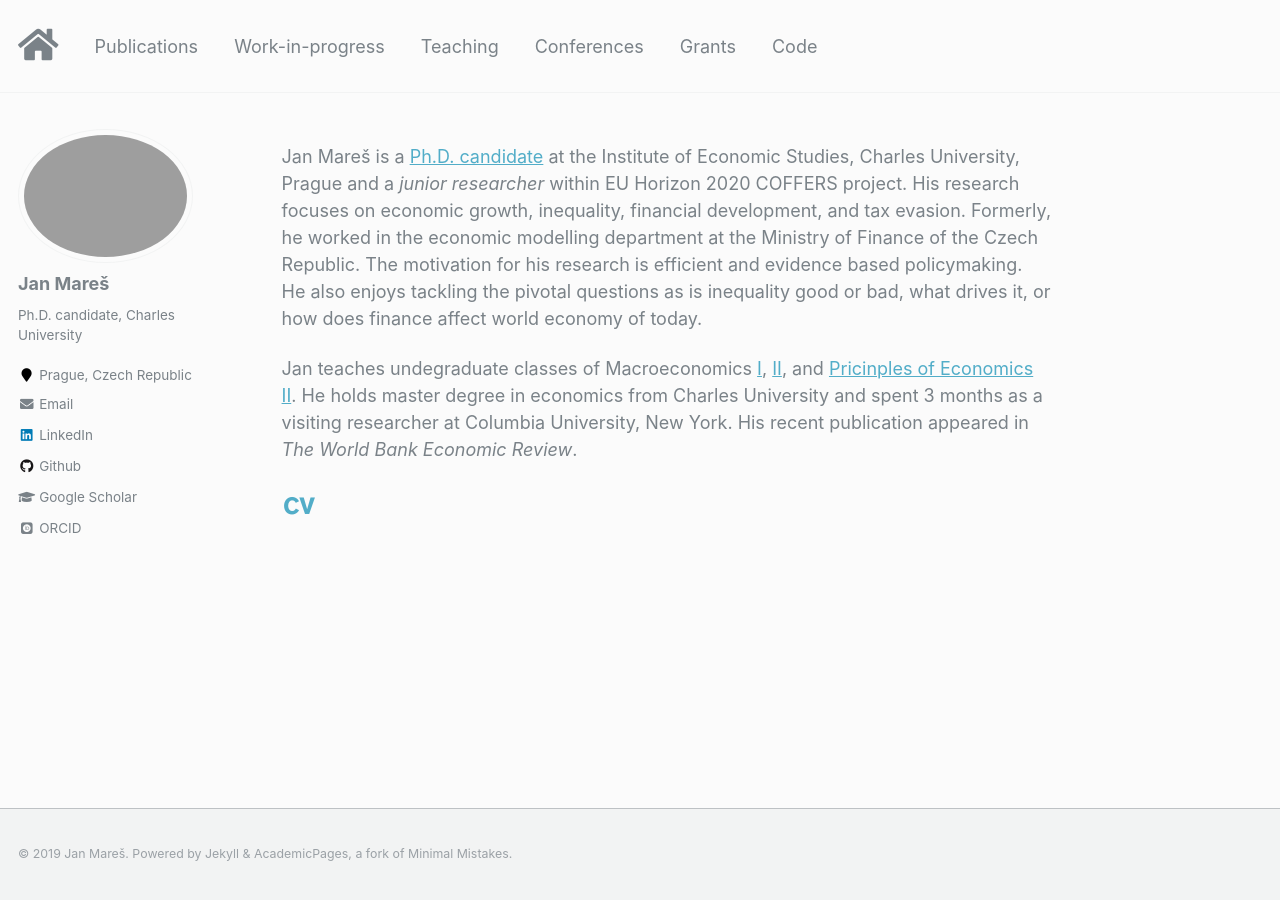
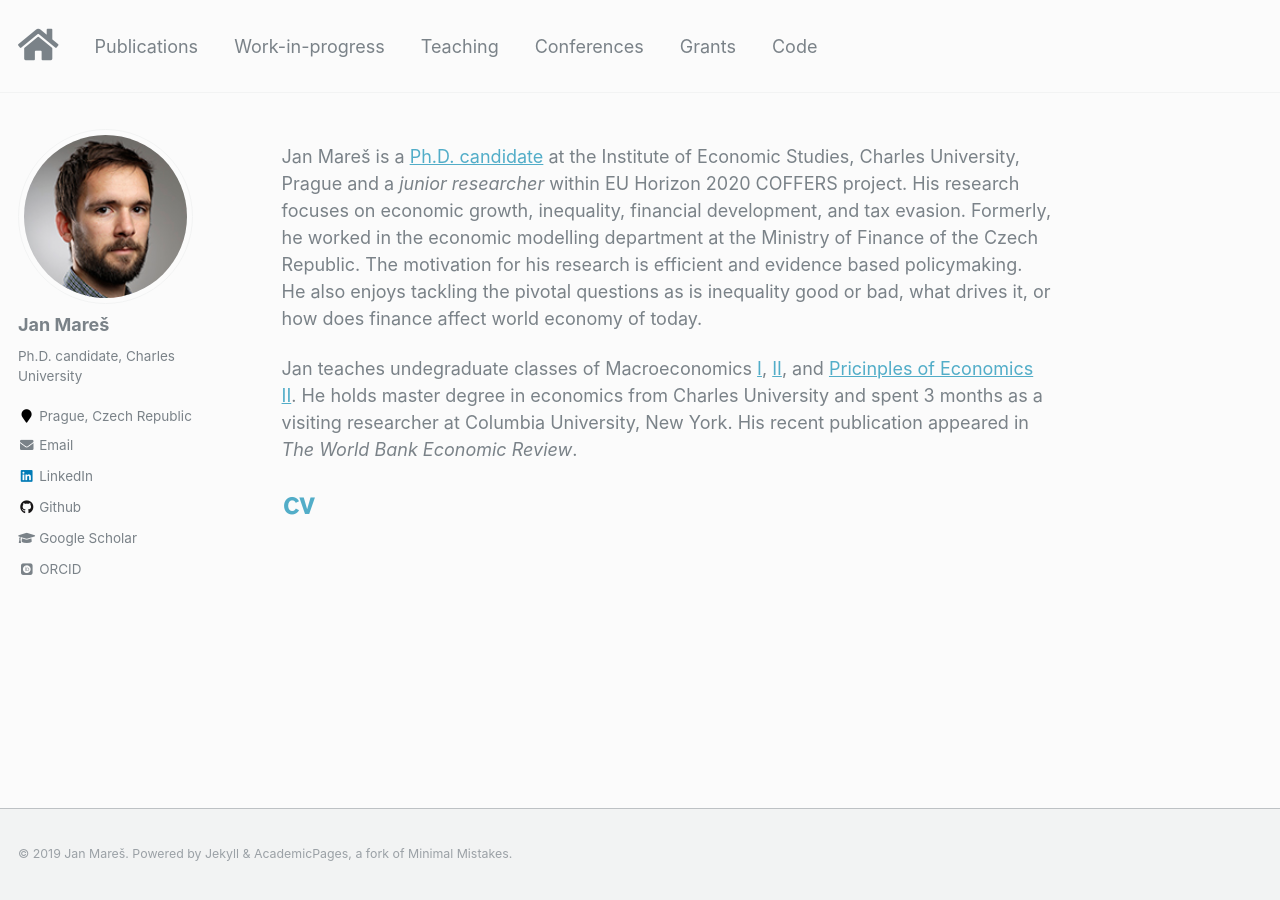
Before and after one commit to janxmares/janxmares.github.io, a Jekyll site: the page built from _pages/about.md, in a window 1280 px wide. Built offline with Jekyll 4.4.1, drawn with Linux system fonts in a browser that asks for light colours; some web fonts are replaced.

Commit message:
avatar update

```diff
--- a/_config.yml
+++ b/_config.yml
@@ -81,7 +81,7 @@ analytics:
 # Site Author
 author:
   name             : "Jan Mareš"
-  avatar           : "OK_B0A9075_sq_flip.tif"
+  avatar           : "OK_B0A9075_sq_flip.jpg"
   bio              : "Ph.D. candidate, Charles University"
   location         :  "Prague, Czech Republic"
   employer         : #"Charles University"
```
Also changed, not shown: images/OK_B0A9075_sq_flip.jpg (added), 1 other file.
